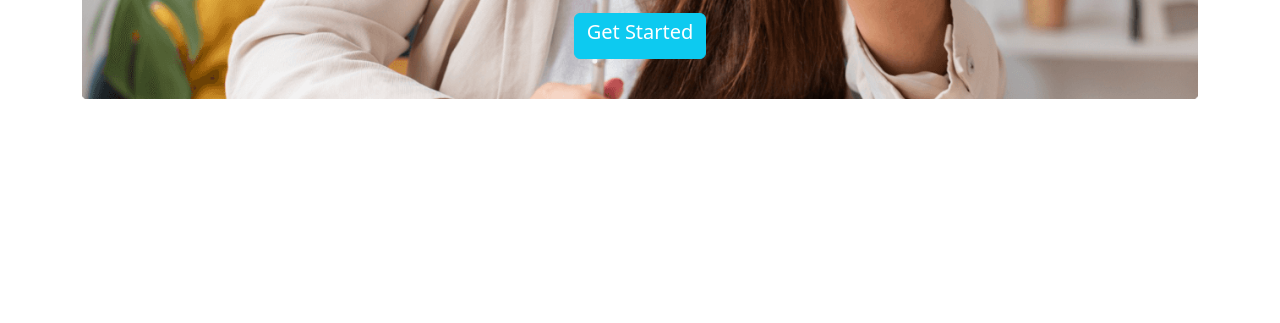
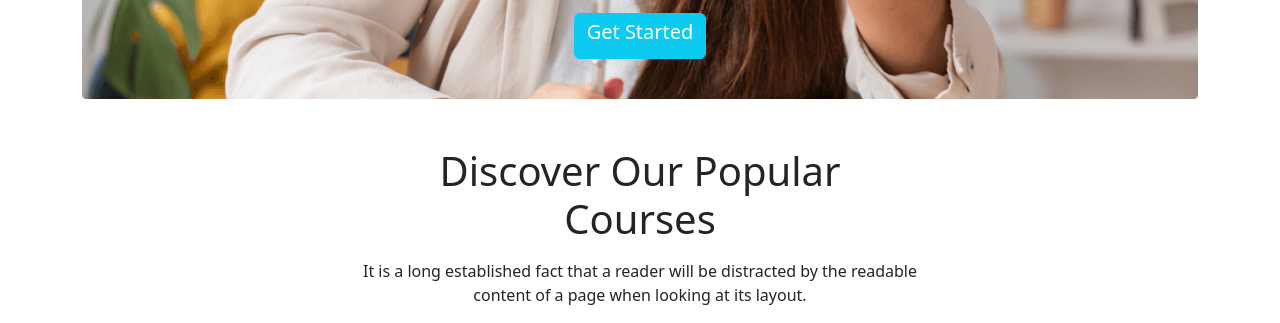
Before and after one commit to MdArifurRahmanRaihan/Assignment-3, a plain HTML site: page index.html in a window 1280 px wide. Shown: the part 613-936 px from the top of the page. Before the commit the page ends 800 px from the top, so only its background shows below. Drawn offline with nearby package versions, Linux system fonts and the light colour scheme.

Commit message:
discover-part

```diff
--- a/index.html
+++ b/index.html
@@ -98,8 +98,22 @@
                 </button>
               </div>
           </section>
+          <!-- SLIDE END-- -->
     </header>
-
+  <main>
+    <!-- DISCOVER START-- -->
+  <section class="container mt-5">
+    <div  class="text-center">
+        <h1 class="mb-0">Discover Our Popular</h1>
+        <h1 class="mb-3"> Courses</h1>
+        <p class="mb-0">It is a long established fact that a reader will be distracted by the readable
+        </p>
+        <p>content of a page when looking at its layout.</p>
+    </div>
+  </section>
+  <!-- DISCOVER END-- -->
+  <!-- COURSE START -->
+  </main>
     <script src="https://cdn.jsdelivr.net/npm/bootstrap@5.2.0/dist/js/bootstrap.bundle.min.js" integrity="sha384-A3rJD856KowSb7dwlZdYEkO39Gagi7vIsF0jrRAoQmDKKtQBHUuLZ9AsSv4jD4Xa" crossorigin="anonymous"></script>
   </body>
 </html>
```
